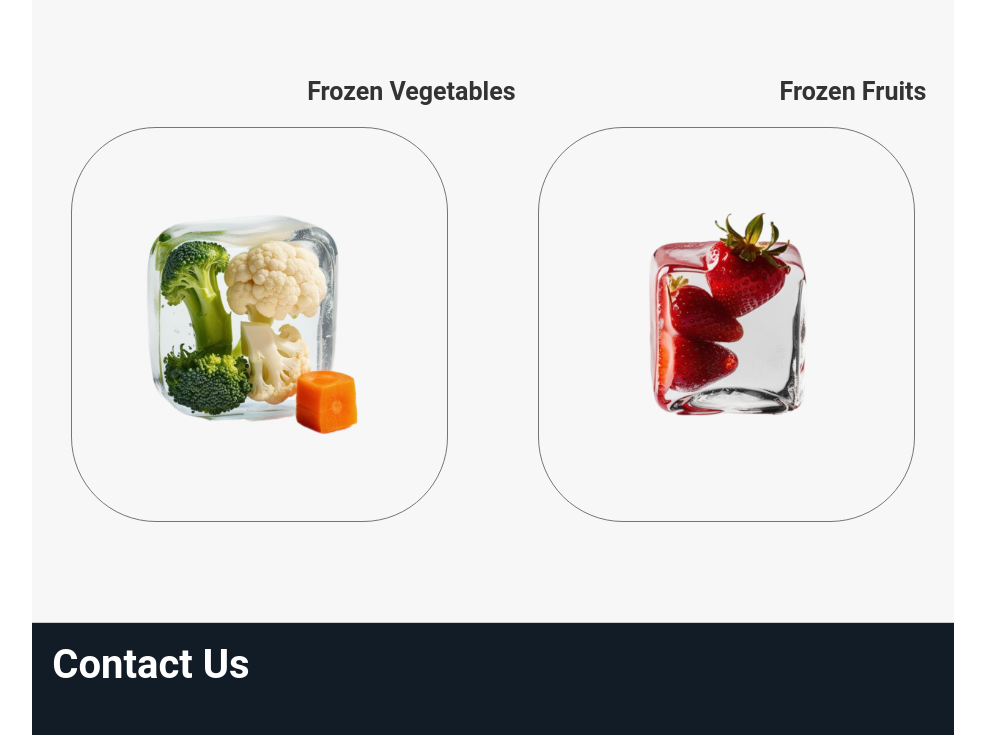
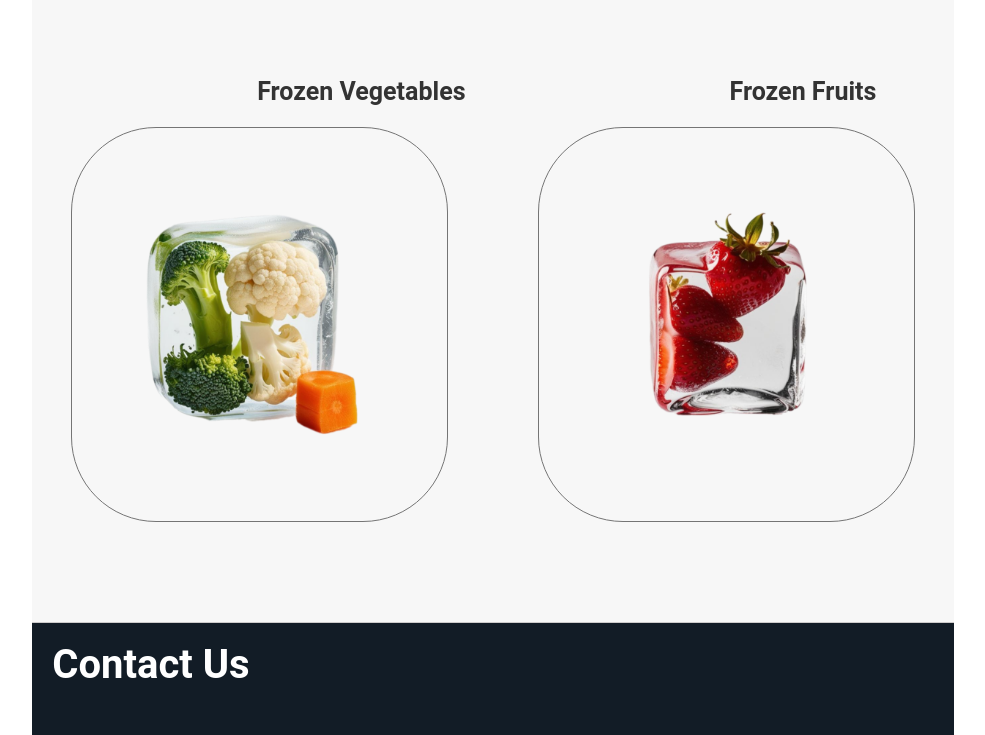
Before and after one commit to momostafa17/The-Frist-Project, a plain HTML site: page index.html in a window 1280 px wide. Shown: the part 3237-3972 px from the top of the page, without its empty margins (147-1132 px from the left). Drawn offline with Linux system fonts and the light colour scheme.

Commit message:
Update style.css

```diff
--- a/style.css
+++ b/style.css
@@ -86,7 +86,7 @@ body {
 }
 
 .gender {
-  margin-left: 270px;
+  margin-left: 220px;
   font-weight: bold;
   font-size: 25px;
 }
```
